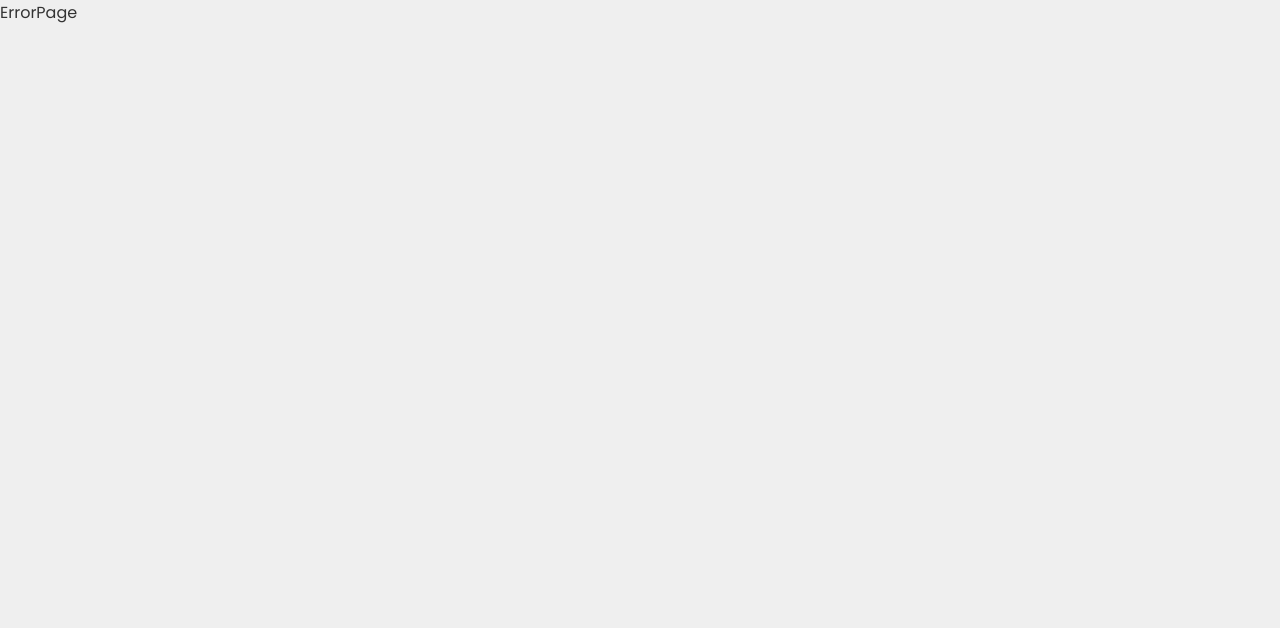
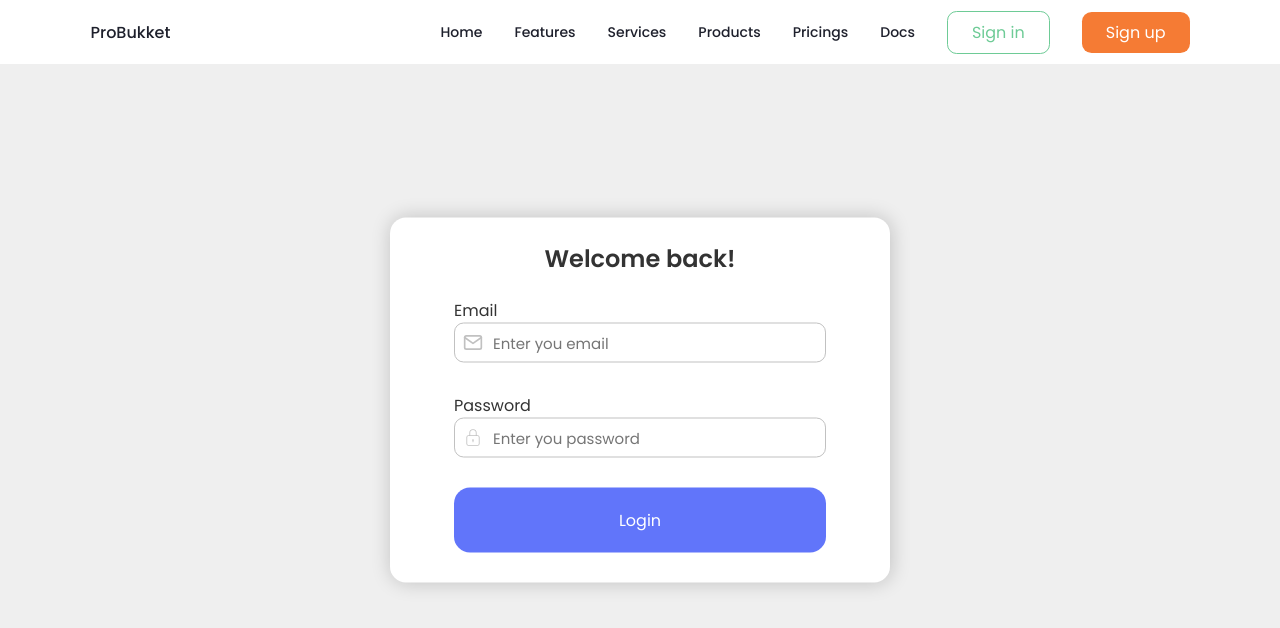
Before and after one commit to Manoranjan938/probukket-ui, a React (Create React App) app: page /login in a window 1280 px wide. Before the commit this address had no page. Shown: the top 628 px of the page. Built offline with nearby package versions, Linux system fonts and the light colour scheme.

Commit message:
Added login page

```diff
--- a/src/components/Button/style.css
+++ b/src/components/Button/style.css
@@ -1,6 +1,7 @@
 .btn {
     display: flex;
     align-items: center;
+    justify-content: center;
     padding: 1.25rem 2.5rem;
     border-radius: 1rem;
     transition: .25s;
@@ -9,6 +10,7 @@
 .small-btn {
     display: flex;
     align-items: center;
+    justify-content: center;
     padding: .5rem 1.5rem;
     border-radius: .6rem;
     transition: .25s;
@@ -46,3 +48,15 @@
     color: var(--main-color);
     background: none;
 }
+
+.w-100 {
+    width: 100%;
+}
+
+.w-50 {
+    width: 50%;
+}
+
+.w-25 {
+    width: 25%;
+}
--- a/src/components/Header/index.tsx
+++ b/src/components/Header/index.tsx
@@ -57,12 +57,12 @@ const Header = (): ReactElement => {
               </Link>
             </li>
             <li className="nav__item">
-              <Link to="/" className="nav__link">
+              <Link to="/login" className="nav__link">
                 <Button classes="small-btn outlined-grn-btn" title="Sign in" />
               </Link>
             </li>
             <li className="nav__item">
-              <Link to="/" className="nav__link">
+              <Link to="/signup" className="nav__link">
                 <Button classes="small-btn orng-btn" title="Sign up" />
               </Link>
             </li>
--- /dev/null
+++ b/src/pages/Login/Login.tsx
@@ -0,0 +1,41 @@
+import React, { type ReactElement } from "react";
+import { FiMail } from "react-icons/fi";
+import { CiLock } from "react-icons/ci";
+
+import "./style.css";
+import Button from "../../components/Button";
+
+const Login = (): ReactElement => {
+  return (
+    <section className="login_section">
+      <div className="login_title">
+        <h2>Welcome back!</h2>
+      </div>
+      <form className="login_form">
+        <div className="input-group">
+          <label>Email</label>
+          <div className="input-section">
+            <div className="input-icon">
+              <FiMail />
+            </div>
+            <input type="text" name="" id="" placeholder="Enter you email" />
+          </div>
+        </div>
+        <div className="input-group">
+          <label>Password</label>
+          <div className="input-section">
+            <div className="input-icon">
+              <CiLock />
+            </div>
+            <input type="text" name="" id="" placeholder="Enter you password" />
+          </div>
+        </div>
+        <div className="input-group">
+          <Button title="Login" classes="btn blu-btn w-100" />
+        </div>
+      </form>
+    </section>
+  );
+};
+
+export default Login;
--- /dev/null
+++ b/src/pages/Login/style.css
@@ -0,0 +1,51 @@
+.login_section {
+    width: 500px;
+    height: auto;
+    position: absolute;
+    left: 50%;
+    top: 50%;
+    transform: translate(-50%, -50%);
+    background: var(--container-color);
+    padding: 0 4rem;
+    border-radius: 1rem;
+    box-shadow: 1px 0px 20px rgba(0, 0, 0, 0.2);
+}
+
+.login_title {
+    height: 80px;
+    display: flex;
+    justify-content: center;
+    align-items: center;
+}
+
+.input-group {
+    margin-bottom: 30px;
+}
+
+.input-section {
+    display: flex;
+    align-items: center;
+    justify-content: flex-start;
+    gap: 10px;
+    height: 40px;
+    border: 1px solid #c1c1c1;
+    border-radius: .6rem;
+    padding: 0 .5rem;
+}
+
+.input-icon {
+    display: flex;
+    align-items: center;
+    margin: 0;
+    padding: 0;
+    font-size: 20px;
+    color: #c1c1c1;
+}
+
+input[type="text"] {
+    border: none;
+    outline: none;
+    background: none;
+    width: 100%;
+    font-size: 15px;
+}
--- a/src/routers/Routers.tsx
+++ b/src/routers/Routers.tsx
@@ -6,6 +6,7 @@ import {
   RouterProvider,
 } from "react-router-dom";
 import ErrorPage from "../pages/Error/ErrorPage";
+import Login from "../pages/Login/Login";
 import Main from "../pages/Main/Main";
 import Root from "./Root";
 
@@ -14,6 +15,7 @@ const Routers = (): ReactElement => {
     createRoutesFromElements(
       <Route path="/" element={<Root />} errorElement={<ErrorPage />}>
         <Route index element={<Main />} />
+        <Route path="login" element={<Login />} />
       </Route>,
     ),
   );
```
